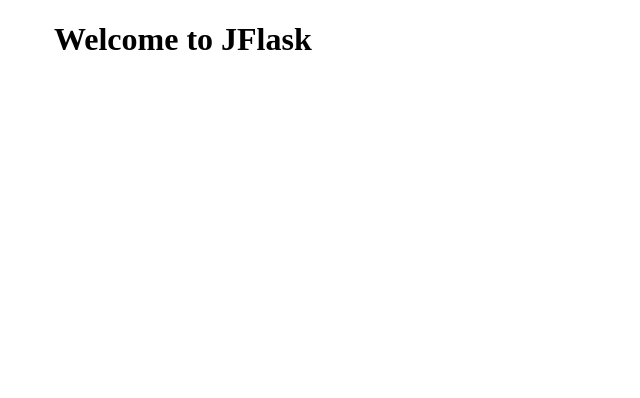
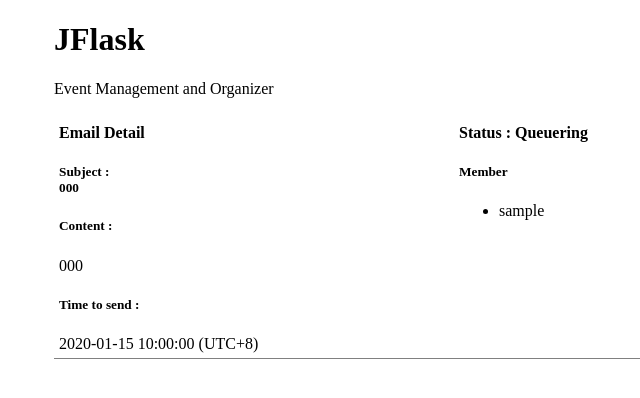
Before and after one commit to djefry/jflask, a Flask app: template app/templates/home.html in a window 1280 px wide. Shown: the top 398 px of the page, without its empty margins (186-826 px from the left). Run offline with Flask 2, Linux system fonts and the light colour scheme; the template is opened without the code that fills it: most values are stand-ins (such as "Sample title", 1, 10 or a date in 2020).

Commit message:
showing the data to main view

```diff
--- a/app/templates/home.html
+++ b/app/templates/home.html
@@ -1,7 +1,8 @@
 {% extends 'base.html' %}
 
 {% block content %}
-<h1>Welcome to JFlask</h1>
+<h1>JFlask</h1>
+<span>Event Management and Organizer</span></br>
 {% with messages = get_flashed_messages() %}
 {% if messages %}
 <ul>
@@ -11,4 +12,23 @@
 </ul>
 {% endif %}
 {% endwith %}
+{% for data in context.obj %}
+<div style="width: 800px; float: left; border-bottom: 1px solid gray; ">
+    <div style="width: 390px; padding: 5px; float: left;">
+        <h4>Email Detail</h4>
+        <h5>Subject : </br>{{data.email_subject.decode("utf-8")}}</h5>
+        <h5>Content : </h5>{{data.email_content.decode("utf-8")}}
+        <h5>Time to send : </h5>{{data.timestamp}} (UTC+8)
+    </div>
+    <div style="width: 390px; padding: 5px; float: left;">
+        <h4>Status : {% if data.sent %} Sent {% else %} Queuering {% endif %}</h4>
+        <h5>Member</h5>
+        {% for member in data.members %}
+        <ul>
+            <li>{{ member.username }}</li>
+        </ul>
+        {% endfor %}
+    </div>
+</div>
+{% endfor %}
 {% endblock content %}
```
Also changed, not shown: app/main/views.py (+10 -1 lines).
